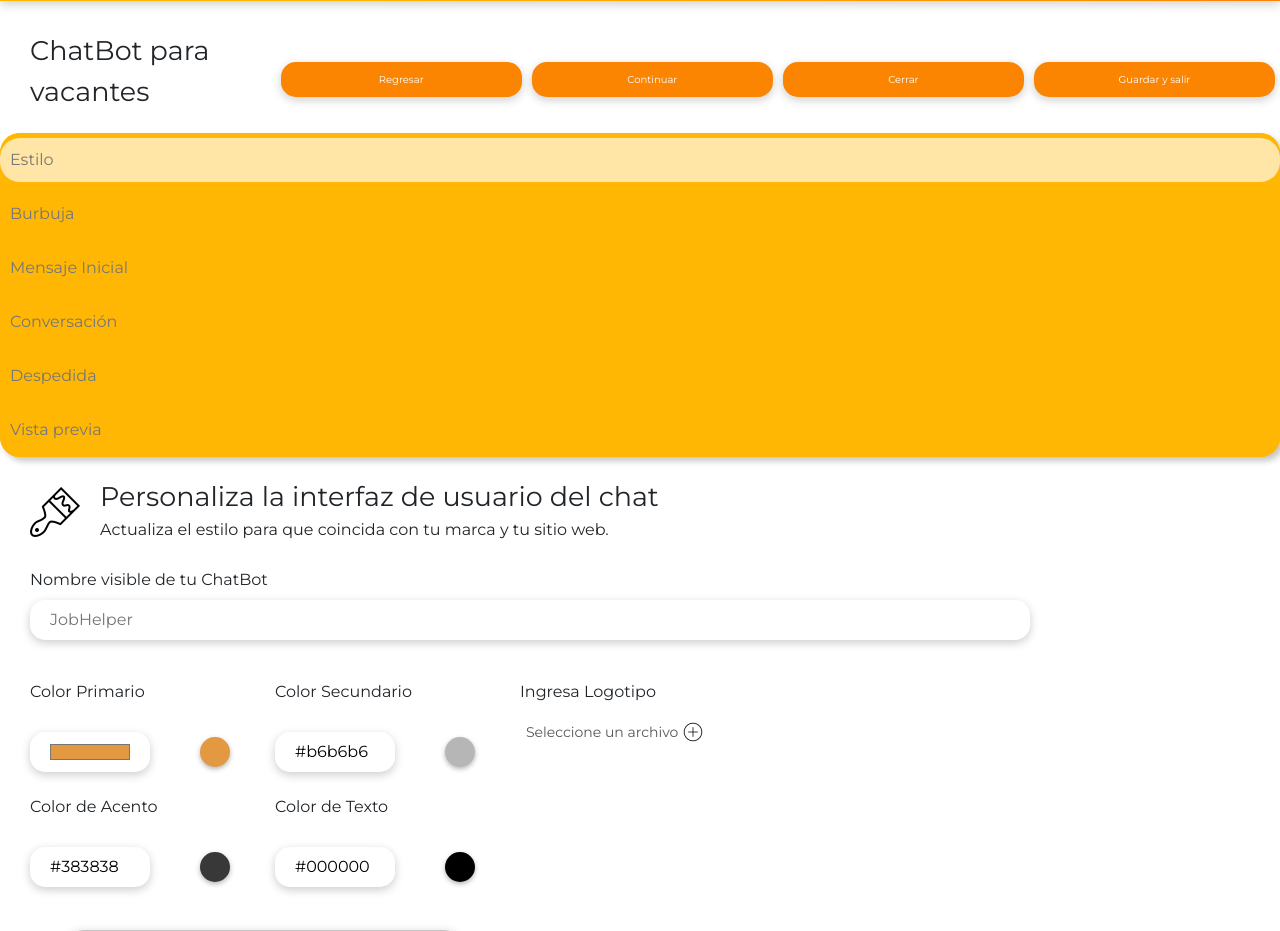
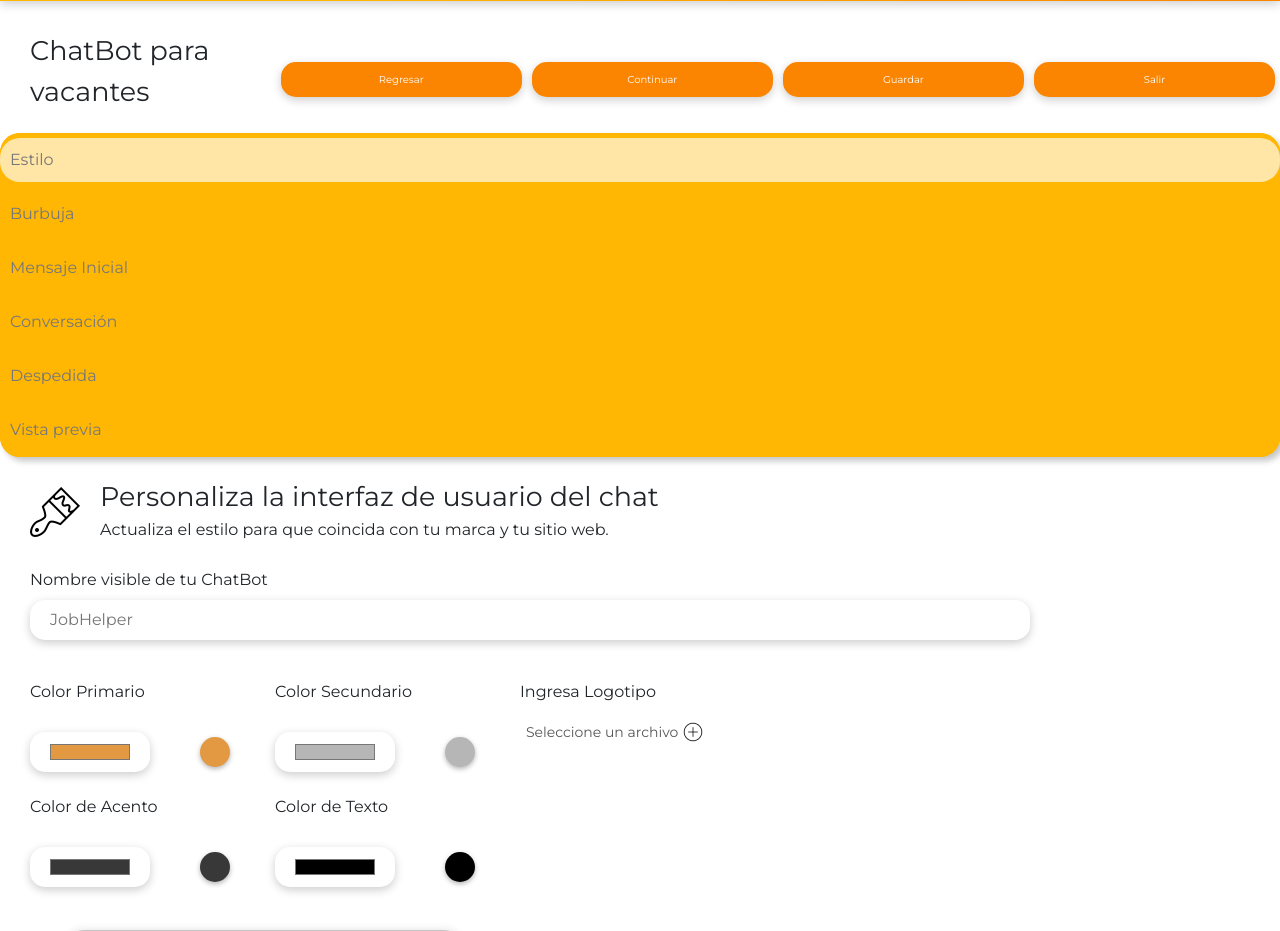
Before and after one commit to CorporativoSar-Projects/Chatbot-AdminCenter, a PHP site: page /estilo.php in a window 1280 px wide. Shown: the part 79-1010 px from the top of the page. Run offline with PHP 8.4, Linux system fonts and the light colour scheme.

Commit message:
Completada HU022

```diff
--- a/estilo.php
+++ b/estilo.php
@@ -60,14 +60,15 @@
                         </a>
                     </div>
                     <div class="btn-group">
+                        <button type="submit" id="btnGuardarS" class="btnGuardarS">
+                            <span class="btn-text">Guardar</span>
+                            <img src="img/icons8-save-24.png" class="btn-icon" style="width: 15px;">
+                        </button>
+
                         <a href="menu.php" class="btnCerrar">
-                            <span class="btn-text">Cerrar</span>
+                            <span class="btn-text">Salir</span>
                             <img src="img/icons8-close-26.png" class="btn-icon" style="width: 15px;">
                         </a>
-                        <button type="submit" id="btnGuardarS" class="btnGuardarS">
-                            <span class="btn-text">Guardar y salir</span>
-                            <img src="img/icons8-save-24.png" class="btn-icon" style="width: 15px;">
-                        </button>
                     </div>
                 </div>
             </div>
@@ -111,21 +112,21 @@
 
                                 <label for="colorAcento">Color de Acento</label><br>
                                 <div class="color-selector">
-                                    <input type="text" id="colorAcento" value="#383838" oninput="actualizarColores()">
+                                    <input type="color" id="colorAcento" value="#383838" oninput="actualizarColores()">
                                     <div id="muestraColorAcento" class="color-circle"></div><br>
                                 </div>
                             </div>
                             <div class="nombre-colorc">
                                 <label for="colorSecundario">Color Secundario</label><br>
                                 <div class="color-selector">
-                                    <input type="text" id="colorSecundario" value="#b6b6b6"
+                                    <input type="color" id="colorSecundario" value="#b6b6b6"
                                         oninput="actualizarColores()">
                                     <div id="muestraColorSecundario" class="color-circle"></div><br>
                                 </div>
 
                                 <label for="colorTexto">Color de Texto</label><br>
                                 <div class="color-selector">
-                                    <input type="text" id="colorTexto" value="#000000" oninput="actualizarColores()">
+                                    <input type="color" id="colorTexto" value="#000000" oninput="actualizarColores()">
                                     <div id="muestraColorTexto" class="color-circle"></div><br>
                                 </div>
                             </div>
```
Also changed, not shown: burbuja.php (+9 -9 lines).
